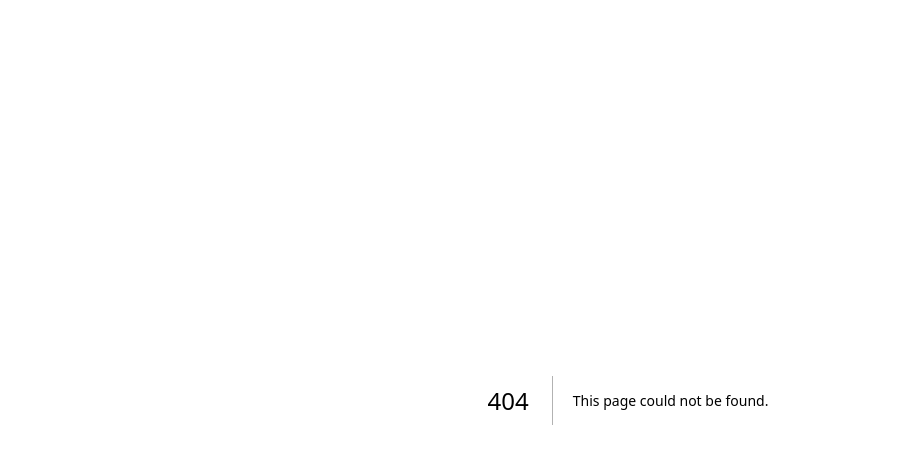
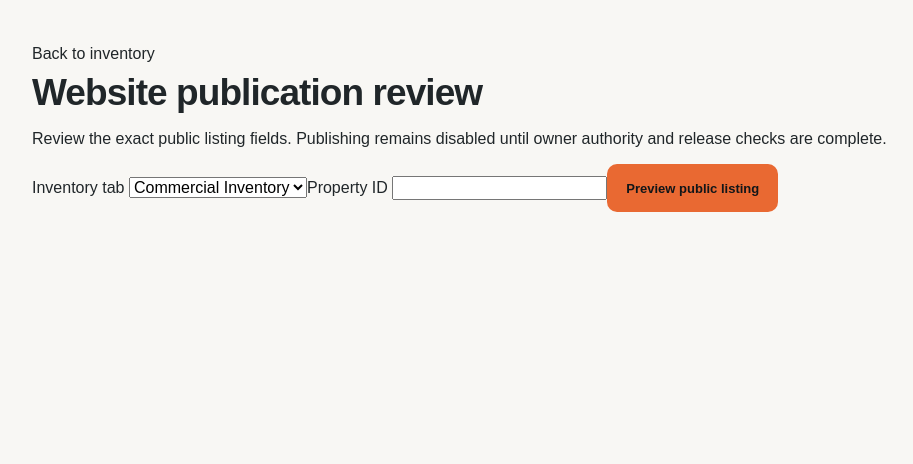
Before and after one commit to pavanpatil93-dot/TLC-2, a Next.js app in the folder web/: page /dashboard/publication in a window 1280 px wide. Before the commit this address had no page. Shown: the top 464 px of the page, without its empty margins (12-925 px from the left). Built offline with nearby package versions, Linux system fonts and the light colour scheme.

Commit message:
Add publication review workspace without enabling writes

```diff
--- /dev/null
+++ b/web/app/dashboard/publication/page.tsx
@@ -0,0 +1,16 @@
+"use client";
+import {useState} from "react";
+import Link from "next/link";
+import {authenticatedFetch} from "../../../lib/auth-client";
+import type {PublicListing} from "../../../lib/public-inventory";
+export default function PublicationReview(){
+ const [tab,setTab]=useState("Commercial Inventory"),[id,setId]=useState(""),[listing,setListing]=useState<PublicListing|null>(null),[message,setMessage]=useState(""),[busy,setBusy]=useState(false);
+ async function preview(){
+ setBusy(true);setListing(null);setMessage("");
+ try{const r=await authenticatedFetch("/api/v1/admin/publication-preview",{method:"POST",headers:{"Content-Type":"application/json"},body:JSON.stringify({key:tab+":"+id.trim()})});
+ const data=await r.json();if(!r.ok){setMessage(r.status===403?"Administrator access required.":r.status===401?"Sign in required.":"Preview unavailable.");return;}
+ setListing(data.listing);setMessage(data.listing?(data.configuredApproval?"Approval key configured; preview is not proof of live deployment.":"Eligible for review; not approved for publication."):"No eligible listing found. Check verification, availability, record status and required fields.");
+ }catch{setMessage("Preview unavailable.");}finally{setBusy(false);}
+ }
+ return <main className="container workspace"><Link href="/dashboard/properties">Back to inventory</Link><h1>Website publication review</h1><p>Review the exact public listing fields. Publishing remains disabled until owner authority and release checks are complete.</p><form onSubmit={e=>{e.preventDefault();void preview();}}><label>Inventory tab <select value={tab} onChange={e=>{setTab(e.target.value);setListing(null);setMessage("");}}><option>Commercial Inventory</option><option>Residential Inventory</option></select></label><label>Property ID <input required value={id} onChange={e=>{setId(e.target.value);setListing(null);setMessage("");}}/></label><button className="btn" disabled={busy}>{busy?"Checking…":"Preview public listing"}</button></form><p role="status">{message}</p>{listing&&<section className="details-panel"><h2>{listing.title}</h2><p>{listing.location} · {listing.assetType} · {listing.transaction}</p><p>Carpet: {listing.areaSqFt} sq.ft. · ₹{listing.priceInr?.toLocaleString("en-IN")}</p><p>Built-up: {listing.builtUpSqFt??"Not supplied"} · {listing.furnishing||"Furnishing not supplied"}</p><details><summary>Exact public payload</summary><pre style={{whiteSpace:"pre-wrap",overflowWrap:"anywhere"}}>{JSON.stringify(listing,null,2)}</pre></details></section>}</main>;
+}
```
